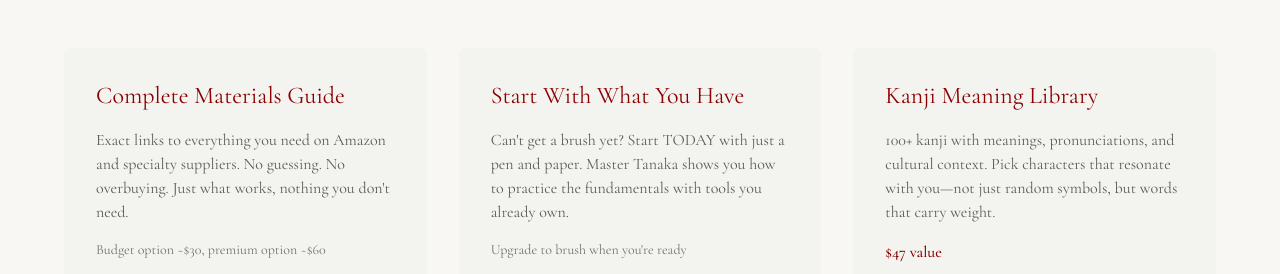
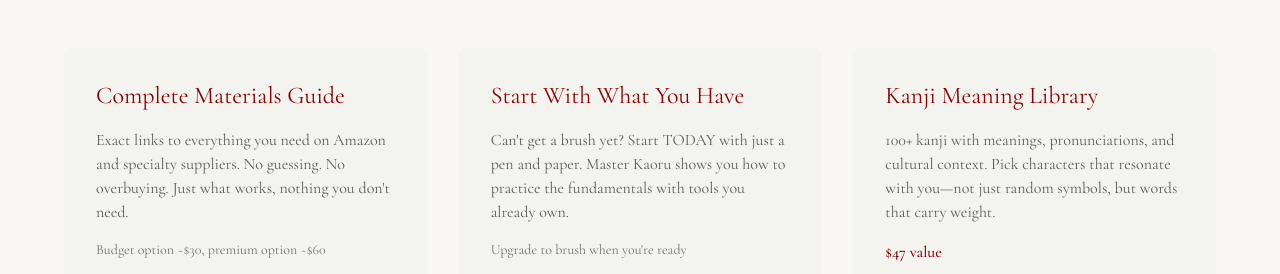
Before and after one commit to lkalajzic/shodo-course, a Next.js app in the folder landing/: page / in a window 1280 px wide. Shown: the part 8140-8414 px from the top of the page. Built offline with nearby package versions, Linux system fonts and the light colour scheme.

Commit message:
Fix remaining 'Master Tanaka' references to 'Master Kaoru'

```diff
--- a/landing/app/page.tsx
+++ b/landing/app/page.tsx
@@ -454,7 +454,7 @@ export default function Home() {
                 Start With What You Have
               </h3>
               <p className="text-charcoal/70">
-                Can't get a brush yet? Start TODAY with just a pen and paper. Master Tanaka shows you how to practice the fundamentals with tools you already own.
+                Can't get a brush yet? Start TODAY with just a pen and paper. Master Kaoru shows you how to practice the fundamentals with tools you already own.
               </p>
               <p className="text-sm text-charcoal/60">
                 Upgrade to brush when you're ready
```
